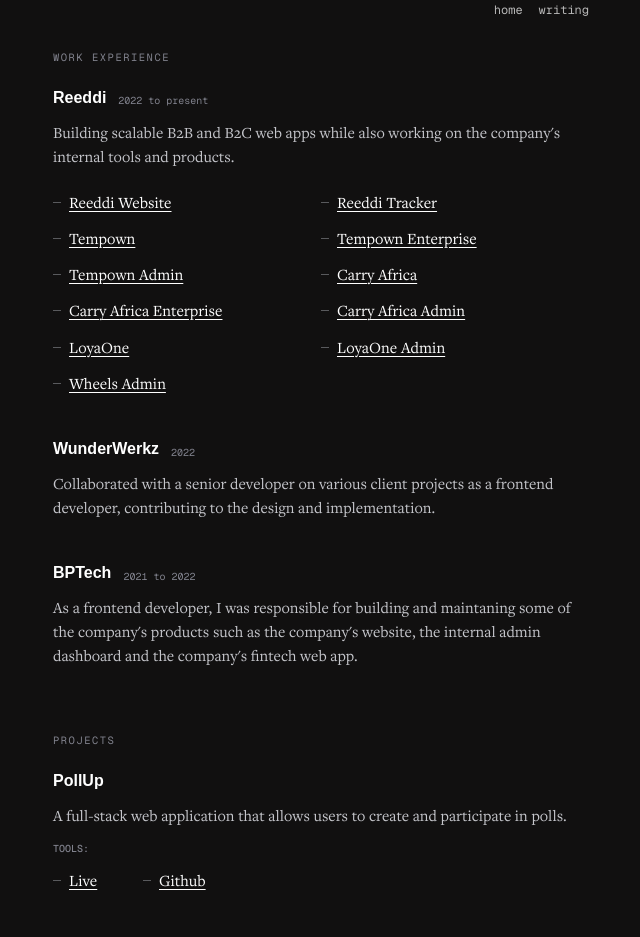
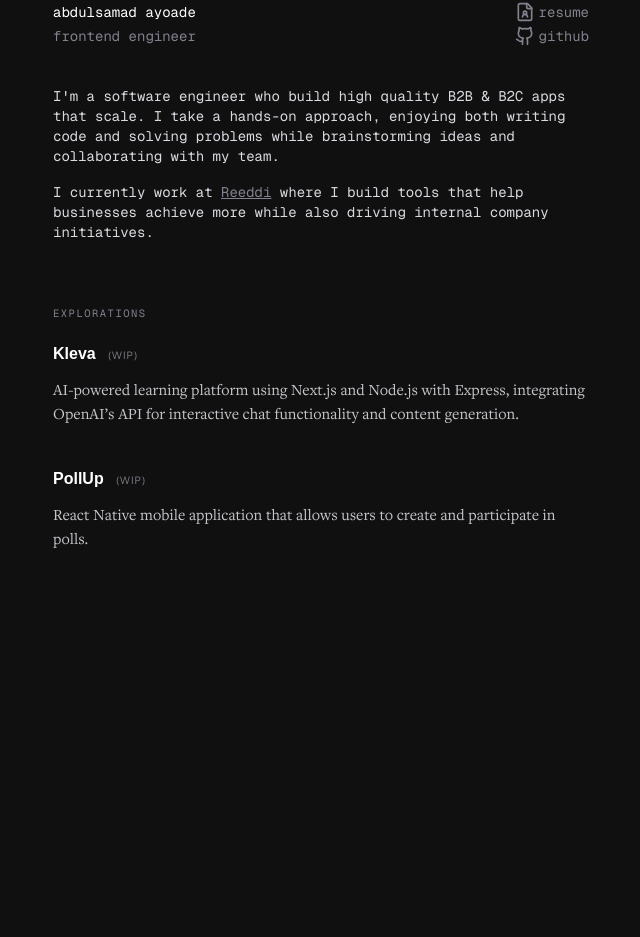
Before and after one commit to abdulsamadayoade/portfolio--v3, a Next.js app: page / in a window 1280 px wide. Shown: the part 78-1015 px from the top of the page, without its empty margins (319-959 px from the left). After the commit the page ends 800 px from the top, so only its background shows below. Built offline with nearby package versions, Linux system fonts and the light colour scheme; a web font is replaced by a local one.

Commit message:
chore: update resume

```diff
--- a/app/layout.tsx
+++ b/app/layout.tsx
@@ -1,6 +1,4 @@
 import type { Metadata } from "next";
-import Link from "next/link";
-
 import "./globals.css";
 import { geistMono } from "./fonts";
 
@@ -39,17 +37,6 @@
   },
 };
 
-const navLinks = [
-  {
-    href: "/",
-    label: "home",
-  },
-  {
-    href: "/writing",
-    label: "writing",
-  },
-];
-
 export default function RootLayout({
   children,
 }: Readonly<{
@@ -59,16 +46,6 @@
     <html lang="en">
       <body className={`${geistMono.variable}`}>
         <div className="max-w-xl px-5 py-20 mx-auto">
-          <nav className="flex items-center justify-end space-x-4 mb-8">
-            {navLinks.map(({ href, label }) => (
-              <Link
-                key={label}
-                href={href}
-                className="text-white opacity-70 text-xs font-mono hover:underline">
-                {label}
-              </Link>
-            ))}
-          </nav>
           <main>{children}</main>
         </div>
       </body>
--- a/app/page.tsx
+++ b/app/page.tsx
@@ -1,69 +1,83 @@
 import Link from "next/link";
-import experiences from "@/db/experiences";
 import projects, { Project } from "@/db/projects";
-
-const connectLinks = [
-  {
-    title: "GitHub",
-    href: "/",
-  },
-  {
-    title: "Twitter",
-    href: "/",
-  },
-  {
-    title: "LinkedIn",
-    href: "/",
-  },
-];
 
 export default function Page() {
   return (
     <>
-      <section>
-        <h2 className="text-muted tracking-tight text-vs uppercase font-mono">
-          Work Experience
-        </h2>
+      <section className="mb-10 space-y-10 font-mono text-sm">
+        <div className="space-x-3 justify-between flex items-start  text-muted">
+          <h1 className="space-y-1 flex flex-col">
+            <span className="text-heading">abdulsamad ayoade</span>
+            <span className="text-muted">frontend engineer</span>
+          </h1>
+          <div className="flex flex-col space-y-1">
+            <a
+              href="/assets/others/Abdulsamad_Ayoade_Resume.pdf"
+              target="_blank"
+              rel="noopener noreferrer"
+              className="flex items-center space-x-1 hover:text-heading">
+              <svg
+                xmlns="http://www.w3.org/2000/svg"
+                width="20"
+                height="20"
+                viewBox="0 0 24 24"
+                fill="none"
+                stroke="currentColor"
+                strokeWidth="2"
+                strokeLinecap="round"
+                strokeLinejoin="round">
+                <path d="M14 2v4a2 2 0 0 0 2 2h4" />
+                <path d="M15 18a3 3 0 1 0-6 0" />
+                <path d="M15 2H6a2 2 0 0 0-2 2v16a2 2 0 0 0 2 2h12a2 2 0 0 0 2-2V7z" />
+                <circle cx="12" cy="13" r="2" />
+              </svg>
+              <span>resume</span>
+            </a>
+            <Link
+              href="https://github.com/abdulsamadayoade"
+              className="flex items-center space-x-1 hover:text-heading">
+              <svg
+                xmlns="http://www.w3.org/2000/svg"
+                width="20"
+                height="20"
+                viewBox="0 0 24 24"
+                fill="none"
+                stroke="currentColor"
+                strokeWidth="2"
+                strokeLinecap="round"
+                strokeLinejoin="round">
+                <path d="M15 22v-4a4.8 4.8 0 0 0-1-3.5c3 0 6-2 6-5.5.08-1.25-.27-2.48-1-3.5.28-1.15.28-2.35 0-3.5 0 0-1 0-3 1.5-2.64-.5-5.36-.5-8 0C6 2 5 2 5 2c-.3 1.15-.3 2.35 0 3.5A5.403 5.403 0 0 0 4 9c0 3.5 3 5.5 6 5.5-.39.49-.68 1.05-.85 1.65-.17.6-.22 1.23-.15 1.85v4" />
+                <path d="M9 18c-4.51 2-5-2-7-2" />
+              </svg>
+              <span>github</span>
+            </Link>
+          </div>
+        </div>
 
-        <div className="mt-5 space-y-10">
-          {experiences &&
-            experiences.length > 0 &&
-            experiences.map(
-              ({ id, company, description, duration, projects }) => (
-                <div key={id}>
-                  <h3 className="flex items-end space-x-3 mb-3">
-                    <span className="text-base font-bold text-heading">
-                      {company}
-                    </span>
-                    <span className="text-[10px] pb-[1.5px] font-mono text-muted">
-                      {duration.from} {duration.to && `to ${duration.to}`}
-                    </span>
-                  </h3>
-                  <p className="font-serif text-base text-body opacity-90">
-                    {description}
-                  </p>
-                  {projects && projects.length > 0 && (
-                    <ul className="grid grid-cols-1 sm:grid-cols-2 gap-y-2.5 mt-5">
-                      {projects.map(({ name, url }) => (
-                        <li
-                          key={name}
-                          className="relative pl-[1em] before:content before:absolute before:w-[0.5em] before:h-[1px] before:top-3 before:left-0 before:bg-underline">
-                          <Link href={url} className="sub-link" target="_blank">
-                            {name}
-                          </Link>
-                        </li>
-                      ))}
-                    </ul>
-                  )}
-                </div>
-              )
-            )}
+        <div className="space-y-4 text-body">
+          <p>
+            I&apos;m a software engineer who build high quality B2B & B2C apps
+            that scale. I take a hands-on approach, enjoying both writing code
+            and solving problems while brainstorming ideas and collaborating
+            with my team.
+          </p>
+          <p>
+            I currently work at{" "}
+            <Link
+              href="https://www.reeddi.com"
+              target="_blank"
+              className="text-muted hover:text-heading underline">
+              Reeddi
+            </Link>{" "}
+            where I build tools that help businesses achieve more while also
+            driving internal company initiatives.
+          </p>
         </div>
       </section>
 
       <section className="my-16">
         <h2 className="text-muted tracking-tight text-vs uppercase font-mono">
-          Projects
+          Explorations
         </h2>
 
         <div className="mt-5 space-y-10">
@@ -72,53 +86,18 @@
             projects.map(({ id, name, description, tools, urls }: Project) => (
               <div key={id}>
                 <h3 className="text-base font-bold text-heading mb-3">
-                  {name}
+                  {name}{" "}
+                  <span className="text-muted ml-2 text-[10px] font-light uppercase tracking-widest">
+                    (wip)
+                  </span>
                 </h3>
                 <p className="font-serif text-base text-body opacity-90">
                   {description}
                 </p>
-                <div className="my-3 flex items-center space-x-2">
-                  <p className="text-[10px]  font-medium uppercase text-muted font-mono">
-                    Tools:
-                  </p>
-                  <div className="flex items-center space-x-2"></div>
-                </div>
-                <ul className="grid grid-cols-1 sm:grid-cols-2 gap-y-2.5 max-w-[180px]">
-                  {Object.entries(urls).map(([key, value]) => (
-                    <li
-                      key={key}
-                      className="relative pl-[1em] before:content before:absolute before:w-[0.5em] before:h-[1px] before:top-3 before:left-0 before:bg-underline">
-                      <Link
-                        href={value}
-                        className="sub-link capitalize"
-                        target="_blank">
-                        {key}
-                      </Link>
-                    </li>
-                  ))}
-                </ul>
               </div>
             ))}
         </div>
       </section>
-
-      <section>
-        <h2 className="text-muted tracking-tight text-vs uppercase font-mono">
-          Connect
-        </h2>
-
-        <ul className="grid grid-cols-1 mt-5 sm:grid-cols-2 gap-y-2.5">
-          {connectLinks.map(({ title, href }, index) => (
-            <li
-              key={title}
-              className="relative pl-[1em] before:content before:absolute before:w-[0.5em] before:h-[1px] before:top-3 before:left-0 before:bg-underline">
-              <Link href={href} target="_blank" className="sub-link">
-                {title}
-              </Link>
-            </li>
-          ))}
-        </ul>
-      </section>
     </>
   );
 }
--- a/app/work/page.tsx
+++ /dev/null
@@ -1,3 +0,0 @@
-export default function Page() {
-  return <></>;
-}
--- a/app/writing/page.tsx
+++ /dev/null
@@ -1,49 +0,0 @@
-import type { Metadata } from "next";
-import { getPosts } from "@/db/writing";
-import Link from "next/link";
-import { formatDate } from "@/utils/formatDate";
-
-export const metadata: Metadata = {
-  title: "Writing",
-  description:
-    "My thoughts on software engineering and other things I find interesting.",
-};
-
-export default function Page() {
-  let posts = getPosts();
-
-  return (
-    <section>
-      <h1 className="text-3xl text-white">writing</h1>
-
-      <div className="space-y-4 mt-7">
-        {posts
-          .sort((a, b) => {
-            if (
-              new Date(a.metadata.datePublished) >
-              new Date(b.metadata.datePublished)
-            ) {
-              return -1;
-            }
-            return 1;
-          })
-          .map((post) => (
-            <Link
-              key={post.slug}
-              className="flex flex-col space-y-1.5 text-white hover:bg-black/10 py-3 px-1 md:px-3 rounded-md"
-              href={`/writing/${post.slug}`}>
-              <span>{post.metadata.title}</span>
-              <span className="text-xs opacity-50 md:text-sm flex items-end justify-between">
-                <span className="hidden md:inline">
-                  {post.metadata.summary}
-                </span>
-                <span className="font-mono text-[10px]">
-                  {formatDate(post.metadata.datePublished)}
-                </span>
-              </span>
-            </Link>
-          ))}
-      </div>
-    </section>
-  );
-}
--- /dev/null
+++ b/components/Nav.tsx
@@ -0,0 +1,27 @@
+import Link from "next/link";
+
+const navLinks = [
+  {
+    href: "/",
+    label: "home",
+  },
+  {
+    href: "/writing",
+    label: "writing",
+  },
+];
+
+export default function Nav() {
+  return (
+    <nav className="flex items-center justify-end space-x-4 mb-8">
+      {navLinks.map(({ href, label }) => (
+        <Link
+          key={label}
+          href={href}
+          className="text-white opacity-70 text-xs font-mono hover:underline">
+          {label}
+        </Link>
+      ))}
+    </nav>
+  );
+}
--- a/db/projects.ts
+++ b/db/projects.ts
@@ -12,13 +12,35 @@
 const projects: Project[] = [
   {
     id: 1,
-    name: "PollUp",
+    name: "Kleva",
     description:
-      "A full-stack web application that allows users to create and participate in polls.",
+      "AI-powered learning platform using Next.js and Node.js with Express, integrating OpenAI’s API for interactive chat functionality and content generation.",
     tools: [
       "NextJS",
       "TailwindCSS",
       "Redux",
+      "NodeJS",
+      "Express",
+      "MongoDB",
+      "Vercel",
+      "AWS",
+      "Vercel",
+      "Railway",
+    ],
+    urls: {
+      live: "",
+      github: "",
+    },
+  },
+  {
+    id: 2,
+    name: "PollUp",
+    description:
+      "React Native mobile application that allows users to create and participate in polls.",
+    tools: [
+      "React Native",
+      "Expo",
+      "Zustand",
       "NodeJS",
       "Express",
       "MongoDB",
@@ -30,35 +52,6 @@
       github: "",
     },
   },
-  {
-    id: 2,
-    name: "Houda",
-    description:
-      "Mobile app that helps users to improve their knowledge of islam by providing sermons and preachings from different scholars.",
-    tools: [
-      "React Native",
-      "Expo",
-      "Zustand",
-      "NestJS",
-      "Postgres",
-      "Vercel",
-      "Railway",
-    ],
-    urls: {
-      live: "",
-      github: "",
-    },
-  },
-  {
-    id: 3,
-    name: "Yahaya Muhammad",
-    description: "Portfolio website for a product designer.",
-    tools: ["NextJS", "CSS Modules", "GSAP", "Cloudinary"],
-    urls: {
-      live: "",
-      github: "",
-    },
-  },
 ];
 
 export default projects;
--- a/package.json
+++ b/package.json
@@ -3,7 +3,7 @@
   "version": "0.1.0",
   "private": true,
   "scripts": {
-    "dev": "next dev",
+    "dev": "next dev -p 5050",
     "build": "next build",
     "start": "next start",
     "lint": "next lint"
```
Also changed, not shown: app/writing/[slug]/page.tsx (deleted, +0 -37 lines), 1 other file (tests, documents, lock files or other folders).
